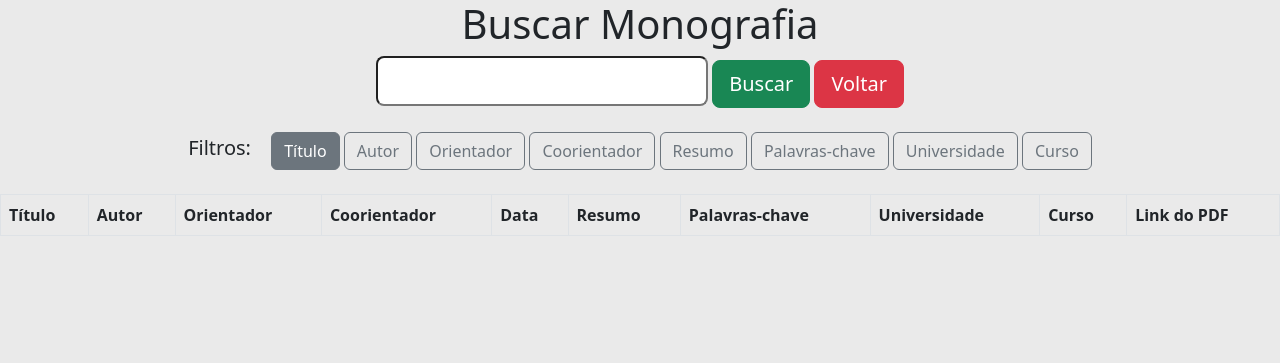
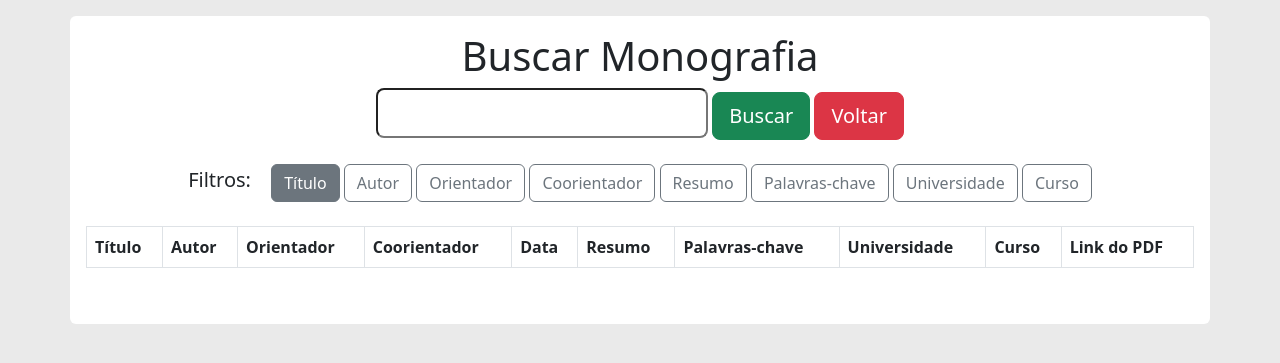
Before and after one commit to tiagosmarqs/sistema-monografia, a Django app: page /monografia/buscar/ in a window 1280 px wide. Shown: the top 363 px of the page. Run offline with Django 4.2, Linux system fonts and the light colour scheme; lists and menus that the app fills with data are empty; some libraries are stand-ins or nearby versions.

Commit message:
atualização do frontend da busca de monografias

```diff
--- a/templates/buscar_monografia.html
+++ b/templates/buscar_monografia.html
@@ -5,6 +5,8 @@
 {% endblock %}
 
 {% block content %}
+
+<div class="container bg-white my-3 p-3 rounded">
     <h1 class="text-center">Buscar Monografia</h1>
     <form action = "." method="GET" class="form-inline text-center">
 
@@ -81,5 +83,6 @@
       </table>
 
     <br>
+</div>
 
 {% endblock %}
```
Lines whose indentation alone changed are shown as unchanged.
